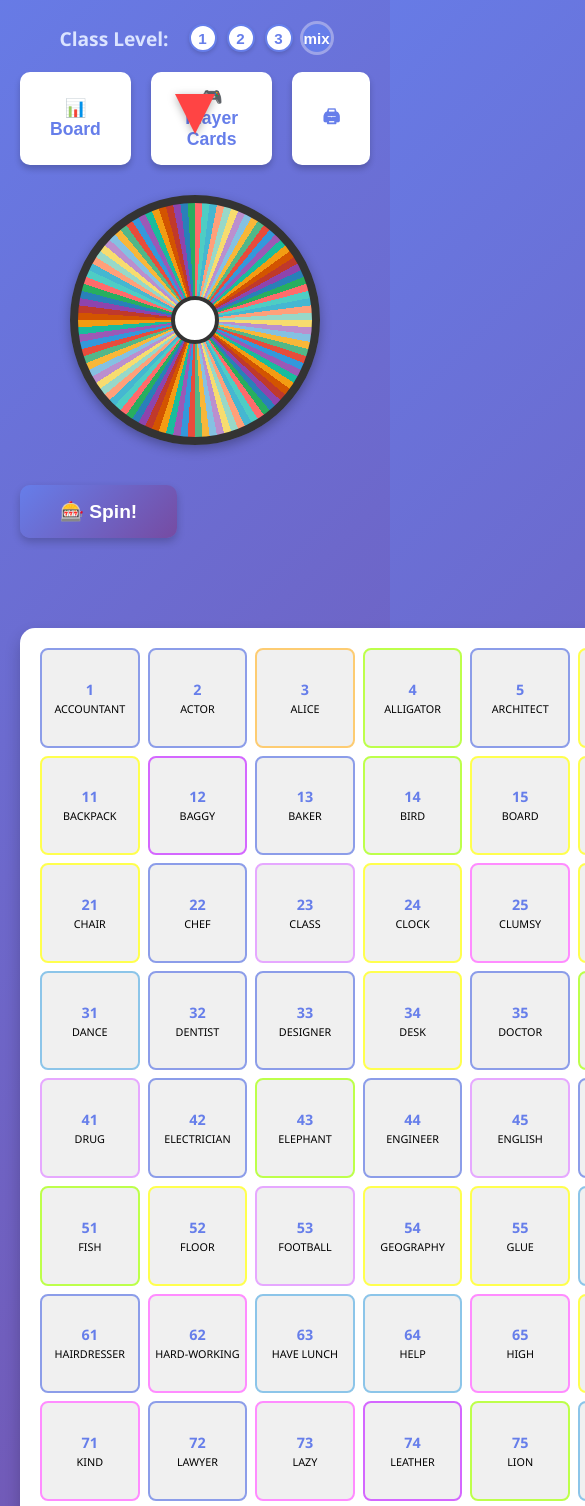
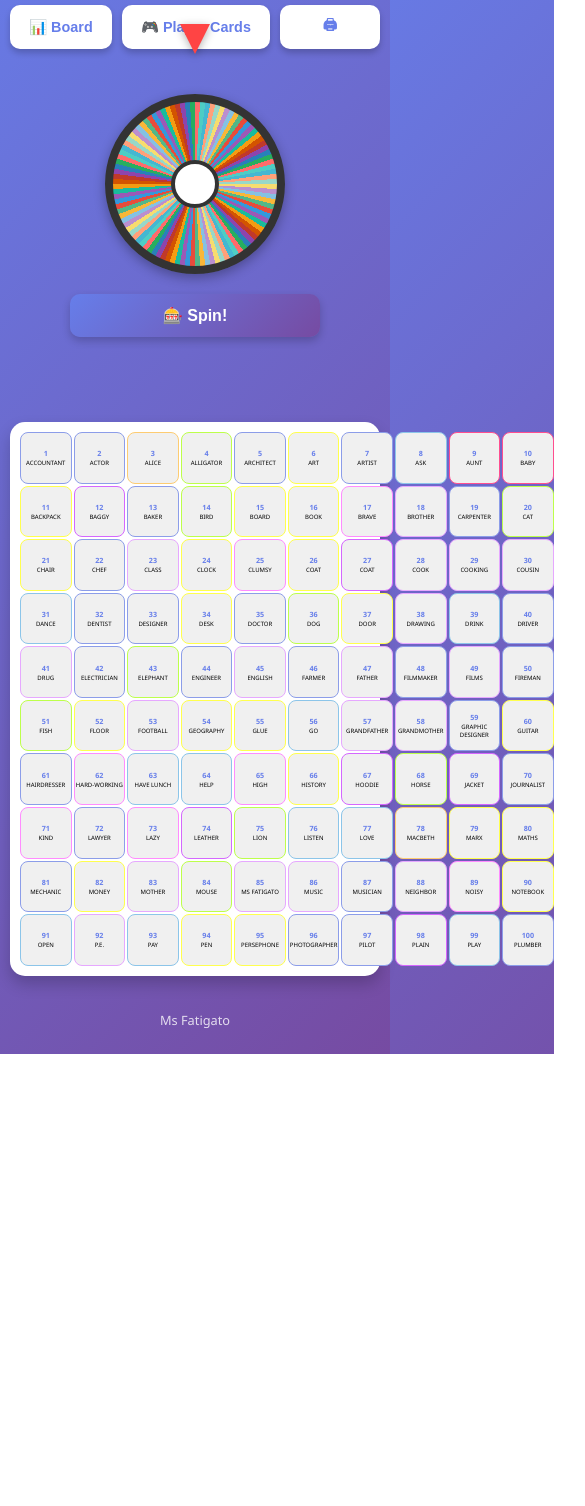
Before and after one commit to paolafatigato/Tombola-words, a plain HTML site: page index.html in a window 390 px wide. Shown: the part 146-1652 px from the top of the page, 585 px wide, since content can reach past the window. After the commit the page ends 1200 px from the top, so only its background shows below. Drawn offline with Linux system fonts and the light colour scheme.

Commit message:
phone e time spin

```diff
--- a/style.css
+++ b/style.css
@@ -255,9 +255,8 @@
     box-shadow: 0 4px 8px rgba(0,0,0,0.2);
     transition: all 0.3s;
     font-weight: bold;
-    margin-top: 20px;
-    justify-content: center;
-
+    margin: 20px auto 0;
+    display: block;
 }
 
         .spin-btn:hover:not(:disabled) {
@@ -276,21 +275,25 @@
     font-weight: bold;
     color: #541e7a;
     min-height: 60px;
-
+    text-align: center;
 }
 
 .extracted-word {
     font-size: 1.2em;
     color: #ffffff;
     margin-top: 10px;
+    text-align: center;
+    text-transform: uppercase; /*maiuscole*/
+
 }
 
 .extracted-definition {
     font-size: 0.95em;
     color: #ffffff;
-    margin-top: 8px;
+    margin: 8px;
     font-style: italic;
     line-height: 1.4;
+    text-align: center;
 }
 
         /* Player Page Styles */
@@ -423,7 +426,228 @@
             opacity: 0.8;
         }
 
+/* ============================================
+   RESPONSIVE MOBILE STYLES
+   ============================================ */
 
+@media screen and (max-width: 768px) {
+    body {
+        padding: 10px;
+    }
+
+    h1 {
+        font-size: 1.5em;
+        margin-bottom: 15px;
+    }
+
+    /* Header Section - Stack verticalmente */
+    .header-section {
+        flex-direction: column;
+        gap: 15px;
+    }
+
+    .header-left {
+        width: 100%;
+    }
+
+    /* Class Selection */
+    .class-selection {
+        padding: 8px;
+        margin-bottom: 15px;
+    }
+
+    .class-level-row {
+        flex-direction: column;
+        gap: 10px;
+        align-items: center;
+    }
+
+    .class-label {
+        font-size: 1em;
+    }
+
+    .class-dot {
+        width: 35px;
+        height: 35px;
+        font-size: 1.1em;
+    }
+
+    /* Navigation Buttons */
+    .nav-buttons {
+        flex-wrap: wrap;
+        gap: 10px;
+        margin-bottom: 15px;
+    }
+
+    .nav-btn {
+        padding: 10px 15px;
+        font-size: 0.9em;
+        flex: 1 1 auto;
+        min-width: 100px;
+    }
+
+    /* Wheel Container */
+    .wheel-container-small {
+        width: 100%;
+        padding: 15px;
+        margin: 0 auto;
+    }
+
+    .wheel {
+        width: 200px;
+        height: 200px;
+        margin: 15px auto;
+    }
+
+    .wheel-pointer {
+        top: 190px;
+        border-left: 15px solid transparent;
+        border-right: 15px solid transparent;
+        border-top: 30px solid #ff4444;
+    }
+
+    .spin-btn {
+        padding: 12px 25px;
+        font-size: 1em;
+        width: 100%;
+        max-width: 250px;
+    }
+
+    .extracted-number {
+        font-size: 1.5em;
+        min-height: 40px;
+    }
+
+    .extracted-word {
+        font-size: 1em;
+    }
+
+    .extracted-definition {
+        font-size: 0.85em;
+    }
+
+    /* Board Container */
+    .index-content {
+        flex-direction: column;
+    }
+
+    .board-container {
+        padding: 10px;
+        width: 100%;
+        margin: 0;
+    }
+
+    .board {
+        grid-template-columns: repeat(10, 1fr);
+        gap: 3px;
+        width: 100%;
+    }
+
+    .board-cell {
+        font-size: 0.5em;
+        padding: 2px;
+        border-width: 1px;
+    }
+
+    .board-cell .number {
+        font-size: 1em;
+    }
+
+    .board-cell .word {
+        font-size: 0.75em;
+        margin-top: 1px;
+    }
+
+    /* Player Cards */
+    .player-content {
+        gap: 20px;
+    }
+
+    .card {
+        padding: 15px;
+    }
+
+    .card h2 {
+        font-size: 1.2em;
+        margin-bottom: 10px;
+    }
+
+    .card-grid {
+        grid-template-columns: repeat(3, 1fr);
+        gap: 6px;
+    }
+
+    .card-cell {
+        padding: 8px 6px;
+        font-size: 0.85em;
+    }
+
+    .reset-btn,
+    .generate-btn {
+        padding: 10px 20px;
+        font-size: 0.9em;
+        width: 100%;
+        max-width: 300px;
+    }
+
+    .footer {
+        font-size: 0.8em;
+        padding: 15px;
+        margin-top: 20px;
+    }
+}
+
+/* Extra small devices (phones in portrait, less than 480px) */
+@media screen and (max-width: 480px) {
+    h1 {
+        font-size: 1.3em;
+    }
+
+    .board {
+        grid-template-columns: repeat(10, 1fr);
+        gap: 2px;
+    }
+
+    .board-cell {
+        font-size: 0.45em;
+        padding: 1px;
+    }
+
+    .board-cell .word {
+        font-size: 0.7em;
+    }
+
+    .card-grid {
+        grid-template-columns: repeat(3, 1fr);
+        gap: 6px;
+    }
+
+    .card-cell {
+        padding: 8px 6px;
+        font-size: 0.85em;
+    }
+
+    .wheel {
+        width: 180px;
+        height: 180px;
+    }
+
+    .wheel-pointer {
+        top: 170px;
+    }
+}
+
+/* Landscape orientation on mobile */
+@media screen and (max-width: 768px) and (orientation: landscape) {
+    .board {
+        grid-template-columns: repeat(10, 1fr);
+        gap: 3px;
+    }
+
+    .board-cell {
+        font-size: 0.5em;
+    }
+}
 
         @media print {
 
```
